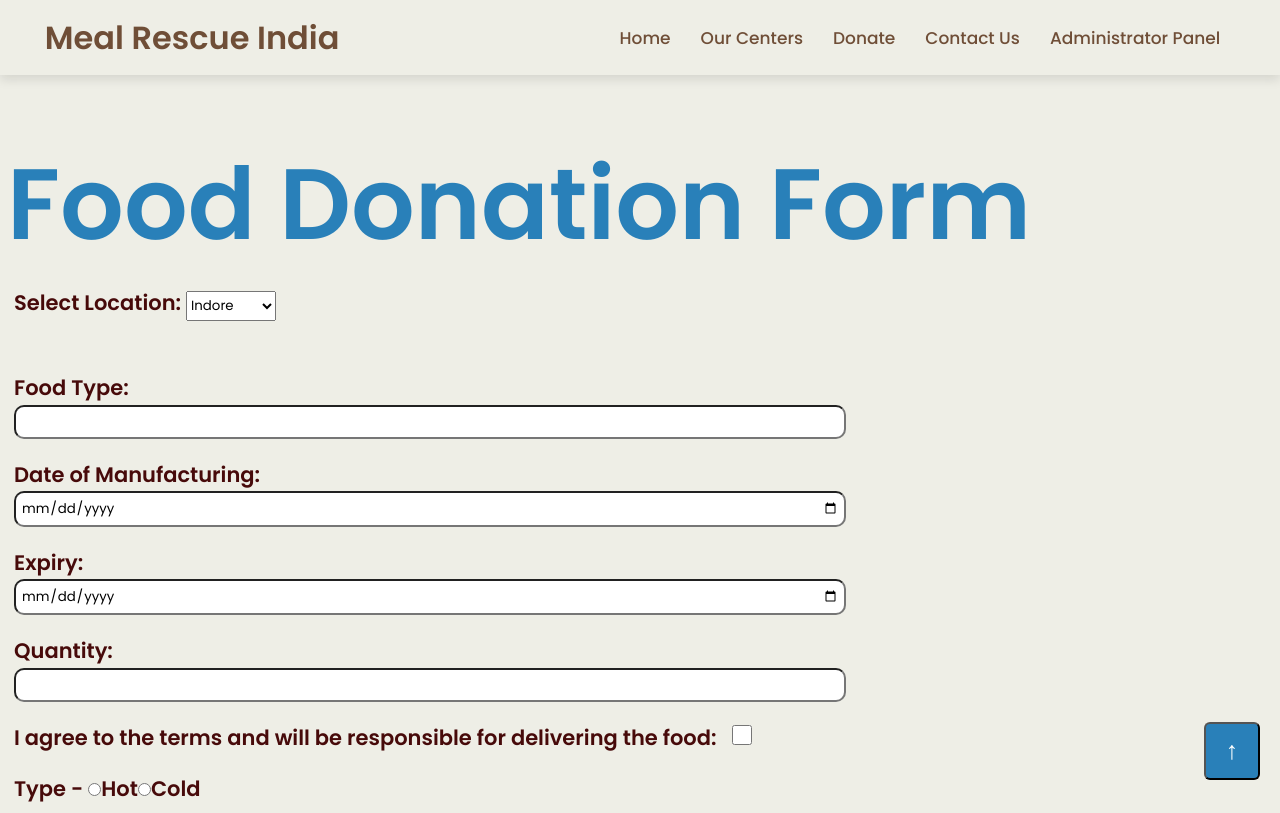
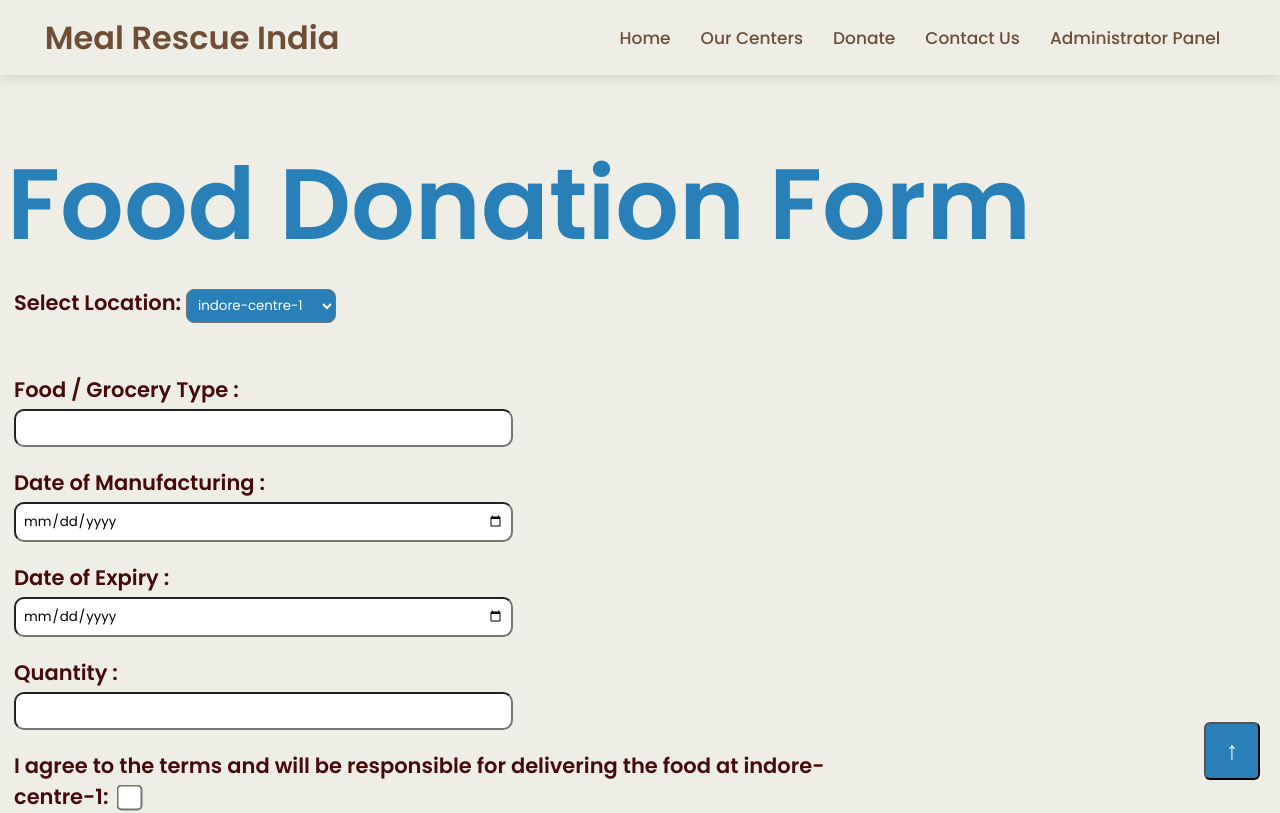
Before and after one commit to Anant020/Meal_Rescue_India, a React (Create React App) app: page /donation in a window 1280 px wide. Shown: the top 813 px of the page. Built offline with nearby package versions, Linux system fonts and the light colour scheme.

Commit message:
Library and updates

```diff
--- a/package.json
+++ b/package.json
@@ -19,6 +19,10 @@
     "react": "^18.2.0",
 
     "react-dom": "^18.2.0",
+
+    "react-hot-toast": "^2.4.1",
+
+    "react-notifications": "^1.7.4",
 
     "react-router-dom": "^6.18.0",
 
@@ -81,6 +85,7 @@
   },
 
   "devDependencies": {
+
     "@babel/plugin-proposal-private-property-in-object": "^7.21.11",
 
     "@babel/plugin-transform-private-property-in-object": "^7.23.4",
--- a/src/Frontpage/Admin.js
+++ b/src/Frontpage/Admin.js
@@ -1,51 +1,60 @@
 import React from 'react'
 import { useState } from 'react'
+import "./Admin.css"
 import img from "../Images/admin.jpg"
 import { useNavigate } from 'react-router-dom'
-import "./Admin.css"
+import 'react-notifications/lib/notifications.css';
+import { NotificationContainer, NotificationManager } from 'react-notifications';
+const createWarningNotification = () => {
+    NotificationManager.warning('type password -  123', 'Invalid password', 5000);
+};
+
 export default function Admin() {
-    const [username,setusername]= useState('');
-    const [password,setpassword]= useState('');
+    const [username, setusername] = useState('');
+    const [password, setpassword] = useState('');
     const navigate = useNavigate();
-    const formhandler=(event)=>{
+    const formhandler = (event) => {
         event.preventDefault();
 
-        if(password==='anant'){
+        if (password === '123') {
             navigate('/admindisplay');
         }
-        else{
-            alert('Invalid Password');
+        else {
+            createWarningNotification();
         }
         setpassword('');
 
 
     }
-    const passwordsetter = (event)=>{
+    const passwordsetter = (event) => {
         setpassword(event.target.value);
     };
-    const usernamesetter = (event)=>{
+    const usernamesetter = (event) => {
         setusername(event.target.value);
     };
     return (
         <div className="container">
+
             <div className="login-form">
                 <h2>MRI Admin</h2>
+
                 <form onSubmit={formhandler}>
                     <div className="form-group">
                         <label htmlFor="username">Username:</label>
-                    <input type="text" id="username" name="username" required onChange={usernamesetter} value={username}/>
+                        <input type="text" id="username" name="username" required onChange={usernamesetter} value={username} />
                     </div>
                     <div className="form-group">
                         <label htmlFor="password">Password:</label>
-                    <input type="password" id="password" name="password" required onChange={passwordsetter} value={password}/>
+                        <input type="password" id="password" name="password" required onChange={passwordsetter} value={password} />
                     </div>
                     <button className='btadmin' type="submit">Submit</button>
                 </form>
             </div>
             <div>
-            <img src={img} alt="ImagePlaceholder" className='imageadmin'/>
+                <img src={img} alt="ImagePlaceholder" className='imageadmin' />
             </div>
             <h5 className='admininfo'>कृपया व्यवस्थापक अपने क्रेडेंशियल्स दर्ज करें और लॉगिन करें।</h5>
+            <NotificationContainer/>
         </div>
     )
 }
--- a/src/Frontpage/Donation.css
+++ b/src/Frontpage/Donation.css
@@ -14,16 +14,24 @@
 
  }
   .select1{
-    width: 90px;
-    height: 30px;
+    width: 150px;
+    height: 34px;
+    padding: 7px;
+    background-color: #2980b9;
+    color: white;
+    border-radius: 8px;
   }
   .div1 {
     margin-bottom: 20px;
+
   }
 
   .inp {
-    width: 100%;
-    padding: 5px;
+    margin-top: 4px;
+    margin-bottom: 4px;
+    width: 60%;
+    padding: 7px;
+    display: block;
   }
 
   .ab{
--- a/src/Frontpage/Donation.js
+++ b/src/Frontpage/Donation.js
@@ -4,7 +4,7 @@ const Donation = () => {
 
   const [formState, setFormState] = useState({
 
-    location: 'indore',
+    location: 'indore-centre-1',
     food: '',
     expiry: '',
     quantity: '',
@@ -41,7 +41,7 @@ const Donation = () => {
         console.log('Data submitted successfully');
         setFormState({
 
-          location: 'indore',
+          location: 'indore-centre-1',
           food: '',
           expiry: '',
           quantity: '',
@@ -77,17 +77,17 @@ const Donation = () => {
           onChange={handleChange}
           required
         >
-          <option value="Indore">Indore</option>
-          <option value="Ujjain">Ujjain</option>
-          <option value="Dewas">Dewas</option>
-          <option value="Bhopal">Bhopal</option>
+          <option value="indore-centre-1">indore-centre-1</option>
+          <option value="indore-centre-2">indore-centre-2</option>
+          <option value="indore-centre-3">indore-centre-3</option>
+          <option value="indore-centre-3">indore-centre-4</option>
         </select>
 
       </div>
 
       <div className="div1">
         <br />
-        <label htmlFor="food">Food Type: </label>
+        <label htmlFor="food">Food / Grocery Type : </label>
         <input
           type="text"
           id="food"
@@ -102,7 +102,7 @@ const Donation = () => {
 
 
       <div className="div1">
-        <label htmlFor="manufacturingDate">Date of Manufacturing: </label>
+        <label htmlFor="manufacturingDate">Date of Manufacturing : </label>
         <input
           type="date"
           required
@@ -116,7 +116,7 @@ const Donation = () => {
       </div>
 
       <div className="div1">
-        <label htmlFor="expiry">Expiry: </label>
+        <label htmlFor="expiry">Date of Expiry : </label>
         <input
           type="date"
           id="expiry"
@@ -130,7 +130,7 @@ const Donation = () => {
       </div>
 
       <div className="div1">
-        <label htmlFor="quantity">Quantity: </label>
+        <label htmlFor="quantity">Quantity : </label>
         <input
           type="number"
           id="quantity"
@@ -145,8 +145,8 @@ const Donation = () => {
 
 
       <div className="div1">
-        <label htmlFor="drop">I agree to the terms and will be responsible for delivering the food: </label>
-        <input style={{width:'40px', height:"20px"}}
+        <label htmlFor="drop">I agree to the terms and will be responsible for delivering the food at {formState.location}: </label>
+        <input style={{ transform:"scale(2)", marginLeft:"10px"}}
           type="checkbox"
           id="drop"
           name="drop"
```
Also changed, not shown: Libraries.txt (added), 1 other file (tests, documents, lock files or other folders). Lines whose indentation alone changed are shown as unchanged.
